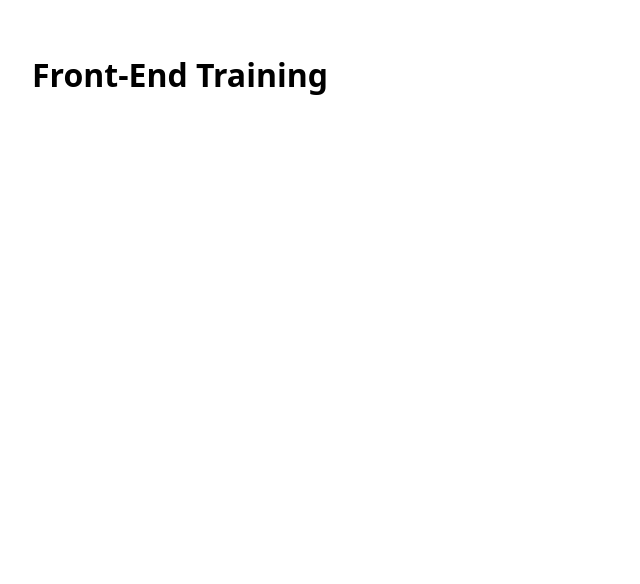
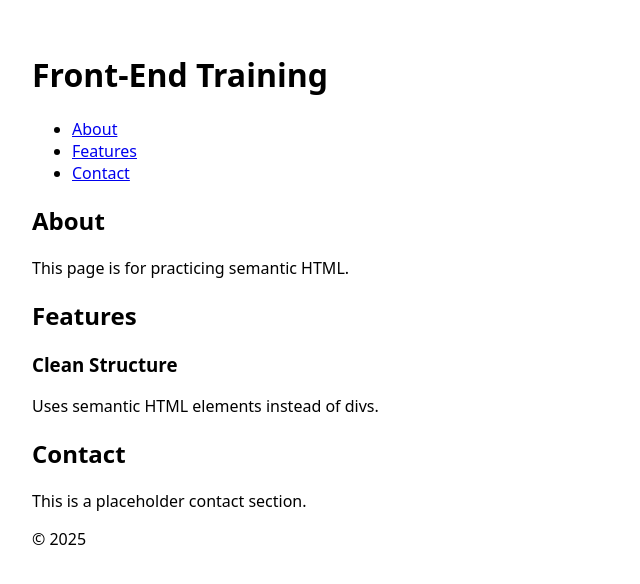
Before and after one commit to lou-pruitt/fe-training, a website: page src/index.html in a window 1280 px wide. Shown: the whole page, without its empty margins (0-640 px from the left). Drawn offline with Linux system fonts and the light colour scheme.

Commit message:
feat: add semantic HTML structure with proper landmarks

```diff
--- a/src/index.html
+++ b/src/index.html
@@ -7,7 +7,42 @@
     <link rel="stylesheet" href="./style.css" />
   </head>
   <body>
-    <h1>Front-End Training</h1>
+    <header>
+      <h1>Front-End Training</h1>
+    </header>
+
+    <nav>
+      <ul>
+        <li><a href="#about">About</a></li>
+        <li><a href="#features">Features</a></li>
+        <li><a href="#contact">Contact</a></li>
+      </ul>
+    </nav>
+
+    <main>
+      <section id="about">
+        <h2>About</h2>
+        <p>This page is for practicing semantic HTML.</p>
+      </section>
+
+      <section id="features">
+        <h2>Features</h2>
+
+        <article>
+          <h3>Clean Structure</h3>
+          <p>Uses semantic HTML elements instead of divs.</p>
+        </article>
+      </section>
+
+      <section id="contact">
+        <h2>Contact</h2>
+        <p>This is a placeholder contact section.</p>
+      </section>
+    </main>
+
+    <footer>
+      <p>&copy; 2025</p>
+    </footer>
 
     <script src="./main.js"></script>
   </body>
```
